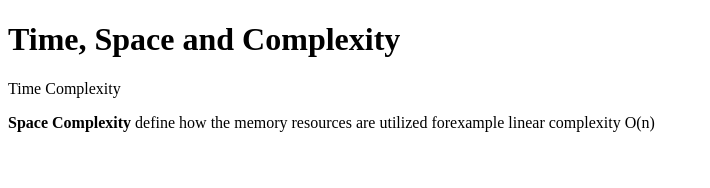
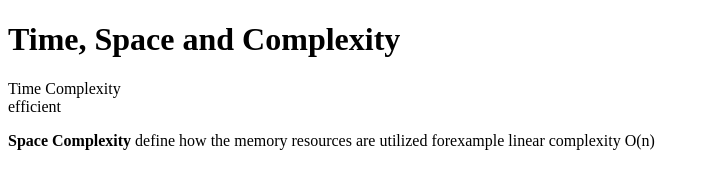
Before and after one commit to acciojob/time-and-space-complexity-Flash-R, a website: page main.html in a window 1280 px wide. Shown: the whole page, without its empty margins (0-710 px from the left). Drawn offline with Linux system fonts and the light colour scheme.

Commit message:
created a submission

```diff
--- a/main.html
+++ b/main.html
@@ -9,7 +9,7 @@
 <body>
 	<!-- the entire body must be written by student -->
 	<h1>Time, Space and Complexity</h1>
-	<p>Time Complexity</p>
+	<p>Time Complexity <br> efficient </p>
 	<p><b>Space Complexity</b> define how the memory resources are utilized
 		forexample linear complexity O(n)</p>
     <script type="text/javascript" src="./script.js">
```
